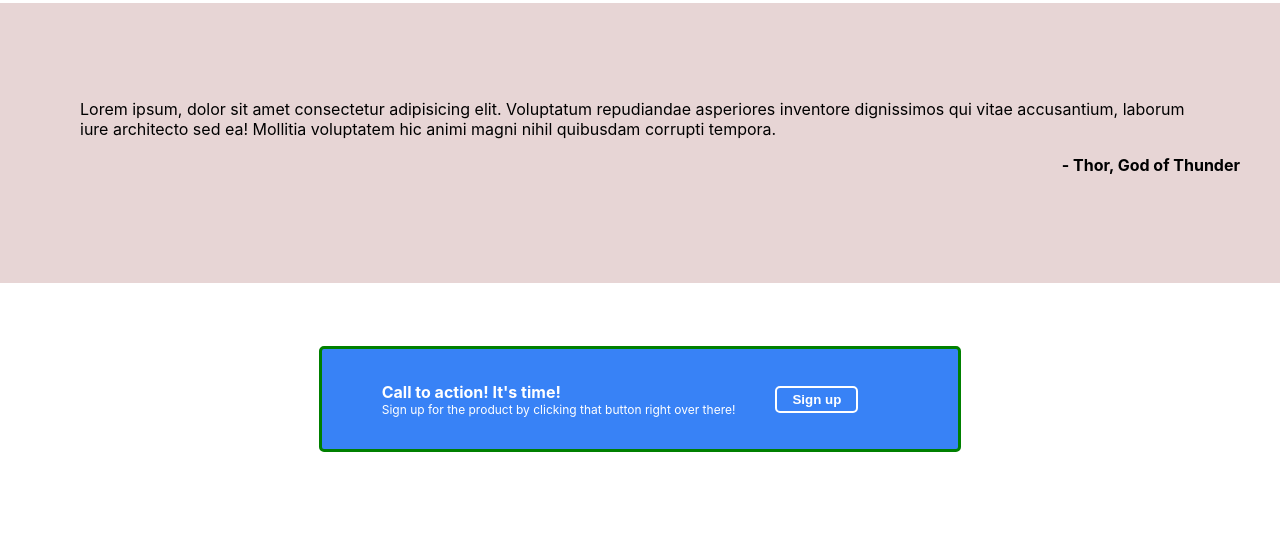
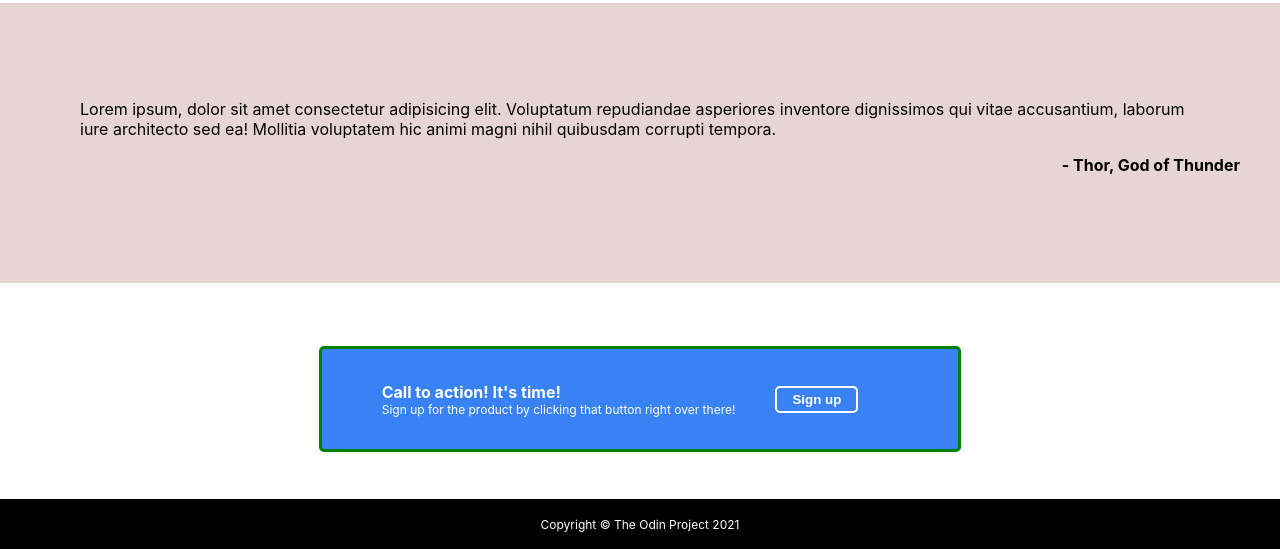
Before and after one commit to Yankysamurai/landing_page, a plain HTML site: page index.html in a window 1280 px wide. Shown: the part 833-1382 px from the top of the page. Before the commit the page ends 1332 px from the top, so only its background shows below. Drawn offline with Linux system fonts and the light colour scheme.

Commit message:
Create footer

```diff
--- a/index.html
+++ b/index.html
@@ -103,9 +103,11 @@
 
       <div class="cta-div">
         <div class="blue-box">
-    <div >
-      <p class="cta-p cta-tit" >Call to action! It's time!</p>
-      <p class="cta-p cta-info">Sign up for the product by clicking that button right over there!</p>
+          <div>
+            <p class="cta-p cta-tit">Call to action! It's time!</p>
+            <p class="cta-p cta-info">
+              Sign up for the product by clicking that button right over there!
+            </p>
           </div>
           <div>
             <button class="cta-btn">Sign up</button>
@@ -113,6 +115,11 @@
         </div>
       </div>
 
+      <!-- footer -->
+
+<footer>
+  <p class="footer-p">Copyright &copy The Odin Project 2021</p>
+</footer>
 
     </head>
   </body>
--- a/style.css
+++ b/style.css
@@ -180,3 +180,19 @@ body {
   margin: 0px 40px;
   font-weight: bold;
 }
+
+/* footer */
+
+footer {
+  height: 50px;
+  background-color: black;
+  display: flex;
+  justify-content: center;
+  align-items: center;
+
+}
+
+.footer-p {
+  color: #fff;
+  font-size: 12px;
+}
```
Lines whose indentation alone changed are shown as unchanged.
